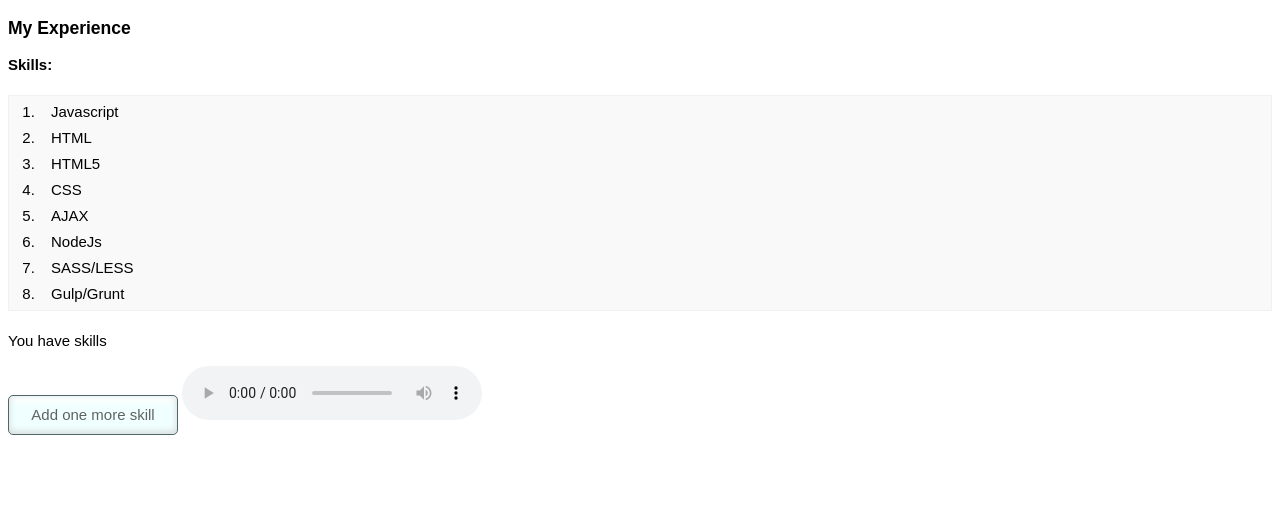
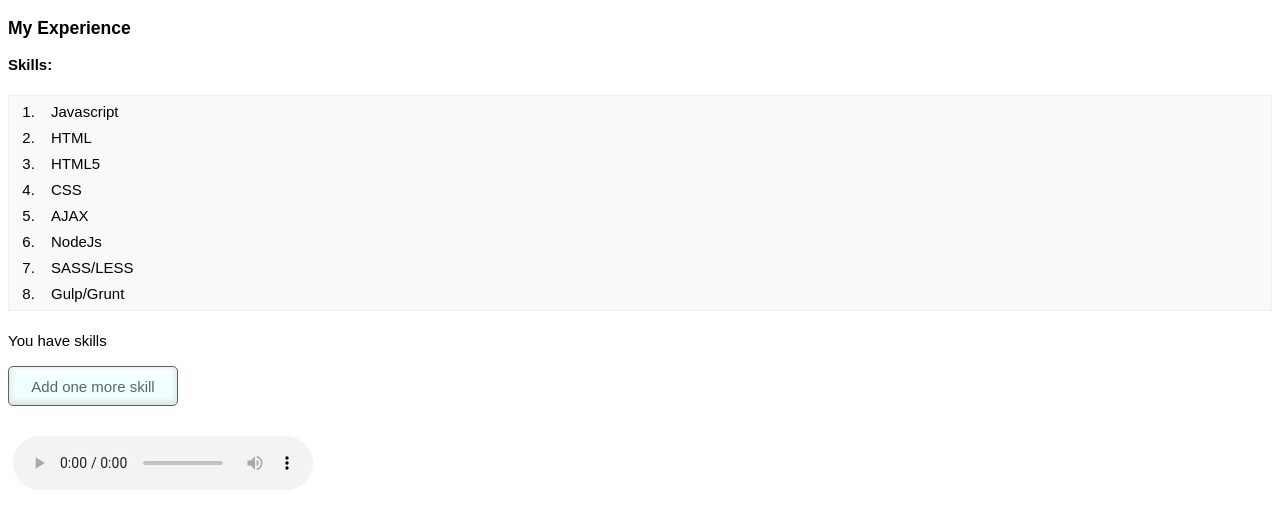
Before and after one commit to 0smir/fullstack_academy, a plain HTML site: page javascript_start/additional_tasks/index.html in a window 1280 px wide. Drawn offline with nearby package versions, Linux system fonts and the light colour scheme.

Commit message:
add styles for block music

```diff
--- a/javascript_start/additional_tasks/index.html
+++ b/javascript_start/additional_tasks/index.html
@@ -21,12 +21,17 @@
 	<p id="skill-info">You have <b id="skill-count"></b>skills</p>
 	<button id="addSkill" type="button">Add one more skill</button>
 
-	<audio controls name="media">
-		<source src="http://mp3.gyr.ru/Sacred%20Chants%20of%20Shiva/01%20Sacred%20Chants%20of%20Shiva%20-%20Shiva%20Manas%20Puja.mp3" type="audio/mpeg">
-	</audio>
 
 
-	<script src="jquery.min.js"></script>
+	<div class="music">
+		<audio controls name="media">
+			<source src="http://mp3.gyr.ru/Sacred%20Chants%20of%20Shiva/01%20Sacred%20Chants%20of%20Shiva%20-%20Shiva%20Manas%20Puja.mp3" type="audio/mpeg">
+		</audio>
+	</div>
+
+
+
+
 	<script src="main.js"></script>
 </body>
 </html>
--- a/javascript_start/additional_tasks/list.css
+++ b/javascript_start/additional_tasks/list.css
@@ -11,6 +11,10 @@ pre {
 	border-radius: 4px;
 }
 
+
+.music{
+	margin: 30px 5px;
+}
 
 
 .my-experience{
```
